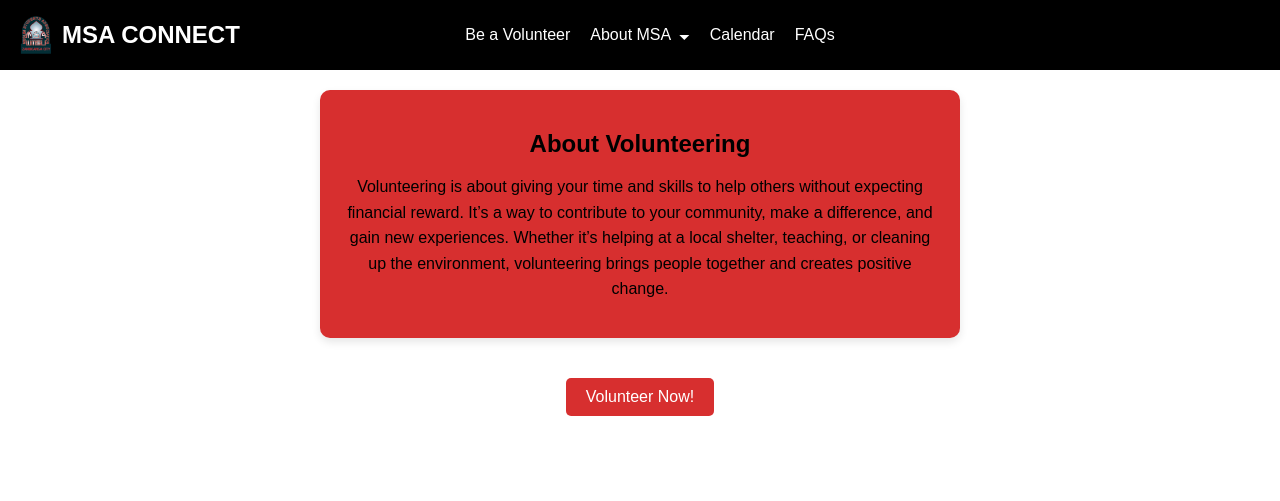
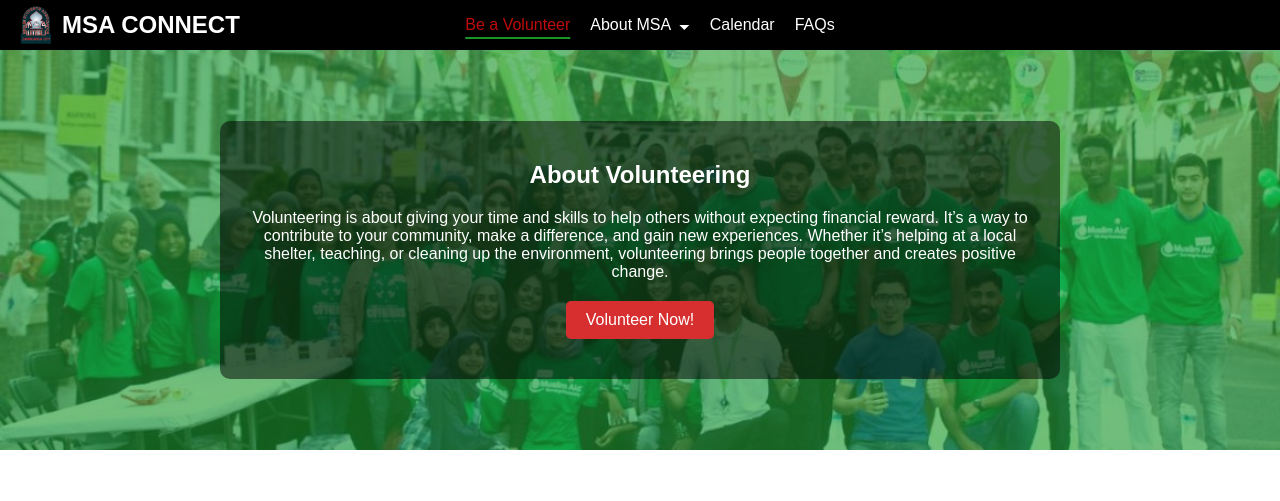
Before and after one commit to ashxeyn/msaconnect, a PHP site: page /views/user/volunteer.php in a window 1280 px wide. Shown: the top 501 px of the page. Run offline with PHP 8.4, Linux system fonts and the light colour scheme.

Commit message:
new shittt
shane tingan mo ba

```diff
--- a/css/header.css
+++ b/css/header.css
@@ -4,6 +4,7 @@ body {
   margin: 0;
   padding: 0;
   box-sizing: border-box;
+  overflow-x: hidden; /* Prevent horizontal scrolling */
 }
 
 /* Header Styles */
@@ -17,6 +18,8 @@ header {
   height: 50px !important; /* Adjust the height of the header */
   position: relative; /* Required for z-index */
   z-index: 1000; /* Ensure header is above the carousel */
+  width: 100%; /* Ensure header spans the full width of the screen */
+  box-sizing: border-box; /* Include padding and border in the element's total width and height */
 }
 
 header .logo {
@@ -72,10 +75,13 @@ header .nav-links .dropdown-content {
   position: absolute;
   top: 100%; /* Position below the parent link */
   left: 0;
-  background-color: #333;
+  background-color: #1a9626;
   min-width: 200px; /* Increased min-width */
   box-shadow: 0px 8px 16px rgba(0, 0, 0, 0.2);
   z-index: 1001; /* Ensure dropdown is above the carousel */
+  list-style: none; /* Remove bullets from dropdown */
+  padding: 0; /* Remove padding */
+  margin: 0; /* Remove margin */
 }
 
 header .nav-links .dropdown-content li {
@@ -90,7 +96,7 @@ header .nav-links .dropdown-content li a {
 }
 
 header .nav-links .dropdown-content li a:hover {
-  background-color: #575757;
+
   text-decoration: none; /* Remove underline on hover */
 }
 
@@ -114,19 +120,23 @@ header .nav-links > li > a::after {
 }
 
 /* Show the line on hover */
-header .nav-links > li > a:hover::after {
+header .nav-links > li > a:hover::after,
+header .nav-links > li > a.active::after {
   transform: scaleX(1); /* Expand the line */
   transform-origin: bottom left;
 }
 
 /* Optional: Change text color on hover */
-header .nav-links li a:hover {
+header .nav-links li a:hover,
+header .nav-links li a.active {
   color: #be0b0b; /* Change to your preferred hover color */
 }
+
 header .navbar {
   margin: 0 !important;
   padding: 0 !important;
 }
+
 header .nav-links .dropdown .arrow {
   display: inline-block;
   margin-left: 5px;
--- a/css/volunteering.css
+++ b/css/volunteering.css
@@ -14,26 +14,53 @@ body {
   padding: 20px; /* Add some padding for spacing */
 }
 
-/* Hero Section */
 .hero {
-  width: 80%; /* Adjust the width of the hero section */
-  max-width: 600px; /* Set a maximum width to keep it from getting too wide */
-  margin: 20px auto; /* Center the hero section and add some margin */
-  padding: 20px; /* Add padding inside the hero section */
-  background-color: #d72f2f; /* Add a light background color */
-  border-radius: 10px; /* Add rounded corners */
-  box-shadow: 0 4px 8px rgba(0, 0, 0, 0.1); /* Add a subtle shadow */
-  text-align: center; /* Center the text inside the hero section */
+  position: relative; /* Ensure the hero section is a positioning context */
+  width: 100%; /* Full width */
+  height: 400px; /* Adjust height as needed */
+  overflow: hidden; /* Ensure the background doesn't overflow */
+  display: flex;
+  align-items: center; /* Center content vertically */
+  justify-content: center; /* Center content horizontally */
+  text-align: center; /* Center text */
+  color: white; /* White text for better contrast */
 }
 
-.hero h2 {
-  font-size: 24px; /* Adjust the heading size */
-  margin-bottom: 10px; /* Add space below the heading */
+/* Hero Background */
+.hero-background {
+  position: absolute; /* Position the background absolutely within the hero section */
+  top: 0;
+  left: 0;
+  width: 100%;
+  height: 100%;
+  background-image: url('../assets/images/file-28065-f13c4b6341cbf0b3faeb63a57bbefe55.jpg'); /* Add your image path here */
+  background-size: cover; /* Ensure the image covers the entire area */
+  background-position: center; /* Center the image */
+  background-repeat: no-repeat; /* Prevent the image from repeating */
+  z-index: 1; /* Place the background behind the content */
 }
 
-.hero p {
-  font-size: 16px; /* Adjust the paragraph text size */
-  line-height: 1.6; /* Improve readability with line height */
+/* Overlay with Red Color and Lower Opacity */
+.hero-background::after {
+  content: '';
+  position: absolute;
+  top: 0;
+  left: 0;
+  width: 100%;
+  height: 100%;
+  background-color: #1a9626; /* Red color */
+  opacity: 0.6; /* Lower opacity (adjust as needed, must be between 0 and 1) */
+  z-index: 2; /* Place the overlay above the background image */
+}
+
+/* Hero Content */
+.hero-content {
+  position: relative; /* Ensure content is above the background and overlay */
+  z-index: 3; /* Place content above the overlay */
+  max-width: 800px; /* Adjust width of the content */
+  padding: 20px; /* Add padding for spacing */
+  background-color: rgba(0, 0, 0, 0.5); /* Optional: Slightly darken the content background for better readability */
+  border-radius: 10px; /* Optional: Add rounded corners */
 }
 
 /* Volunteer Button */
--- a/includes/header.php
+++ b/includes/header.php
@@ -17,17 +17,17 @@
             </a>
         </div>
         <ul class="nav-links">
-            <li><a href="<?php echo $base_url; ?>views/user/volunteer.php">Be a Volunteer</a></li>
+            <li><a href="<?php echo $base_url; ?>views/user/volunteer.php" class="<?php echo (basename($_SERVER['PHP_SELF']) == 'volunteer.php') ? 'active' : ''; ?>">Be a Volunteer</a></li>
             <li class="dropdown">
-            <a href="<?php echo $base_url; ?>views/user/aboutus.php">About MSA <span class="arrow"></span></a>
-            <ul class="dropdown-content">
-                <li><a href="<?php echo $base_url; ?>views/user/aboutus.php">About Us</a></li>
-                <li><a href="<?php echo $base_url; ?>views/user/Bylaws.php">Bylaws</a></li>
-                <li><a href="<?php echo $base_url; ?>views/user/transparencyreport.php">Transparency</a></li>
-            </ul>
+                <a href="<?php echo $base_url; ?>views/user/aboutus.php" class="<?php echo (basename($_SERVER['PHP_SELF']) == 'aboutus.php') ? 'active' : ''; ?>">About MSA <span class="arrow"></span></a>
+                <ul class="dropdown-content">
+                    <li><a href="<?php echo $base_url; ?>views/user/aboutus.php" class="<?php echo (basename($_SERVER['PHP_SELF']) == 'aboutus.php') ? 'active' : ''; ?>">About Us</a></li>
+                    <li><a href="<?php echo $base_url; ?>views/user/Bylaws.php" class="<?php echo (basename($_SERVER['PHP_SELF']) == 'Bylaws.php') ? 'active' : ''; ?>">Bylaws</a></li>
+                    <li><a href="<?php echo $base_url; ?>views/user/transparencyreport.php" class="<?php echo (basename($_SERVER['PHP_SELF']) == 'transparencyreport.php') ? 'active' : ''; ?>">Transparency</a></li>
+                </ul>
             </li>
-            <li><a href="<?php echo $base_url; ?>views/user/calendar.php">Calendar</a></li>
-            <li><a href="<?php echo $base_url; ?>views/user/faqs.php">FAQs</a></li>
+            <li><a href="<?php echo $base_url; ?>views/user/calendar.php" class="<?php echo (basename($_SERVER['PHP_SELF']) == 'calendar.php') ? 'active' : ''; ?>">Calendar</a></li>
+            <li><a href="<?php echo $base_url; ?>views/user/faqs.php" class="<?php echo (basename($_SERVER['PHP_SELF']) == 'faqs.php') ? 'active' : ''; ?>">FAQs</a></li>
         </ul>
     </nav>
 </header>
--- a/views/user/volunteer.php
+++ b/views/user/volunteer.php
@@ -11,6 +11,8 @@
 
     <!-- Hero Section -->
     <div class="hero">
+        <div class="hero-background"></div> <!-- Background image container -->
+        <div class="hero-content">
             <h2>About Volunteering</h2>
             <p>
                 Volunteering is about giving your time and skills to help others without expecting financial reward.
@@ -18,11 +20,11 @@
                 Whether it’s helping at a local shelter, teaching, or cleaning up the environment,
                 volunteering brings people together and creates positive change.
             </p>
-    </div>
-
             <!-- Volunteer Now Button -->
             <div class="volunteer-button-container">
                 <button class="volunteer-button" onclick="window.location.href='regVolunteer.php'">Volunteer Now!</button>
+            </div>
+        </div>
     </div>
 
     <!-- Executive Officers Section -->
@@ -86,7 +88,6 @@
         </div>
     </div>
 
-
+    <?php include '../../includes/footer.php'; ?>
 </body>
 </html>
-<?php include '../../includes/footer.php'; ?>
```
Also changed, not shown: css/user.landingpage.css (+75 -51 lines), js/landingpage.js (+7 -1 lines), views/user/landing_page.php (+28 -20 lines), assets/images/file-28065-f13c4b6341cbf0b3faeb63a57bbefe55.jpg (added). Lines whose indentation alone changed are shown as unchanged.
